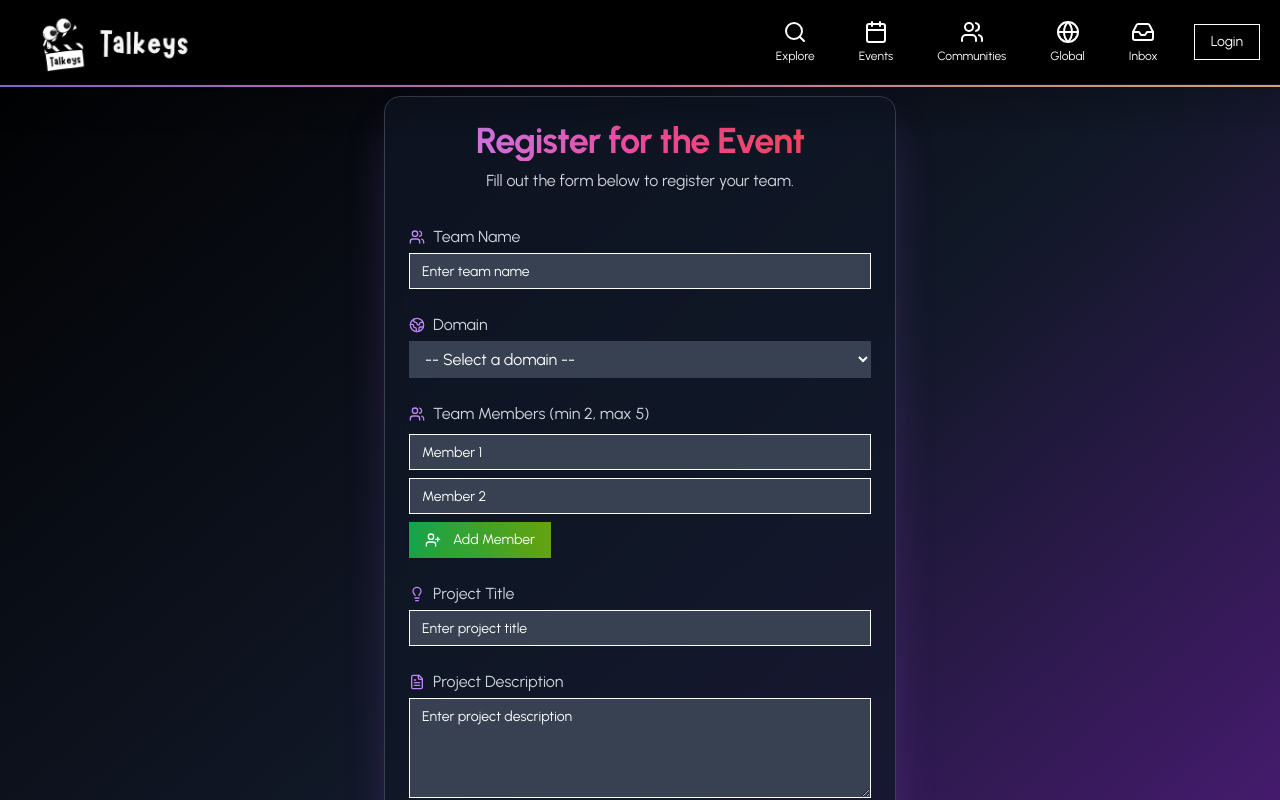
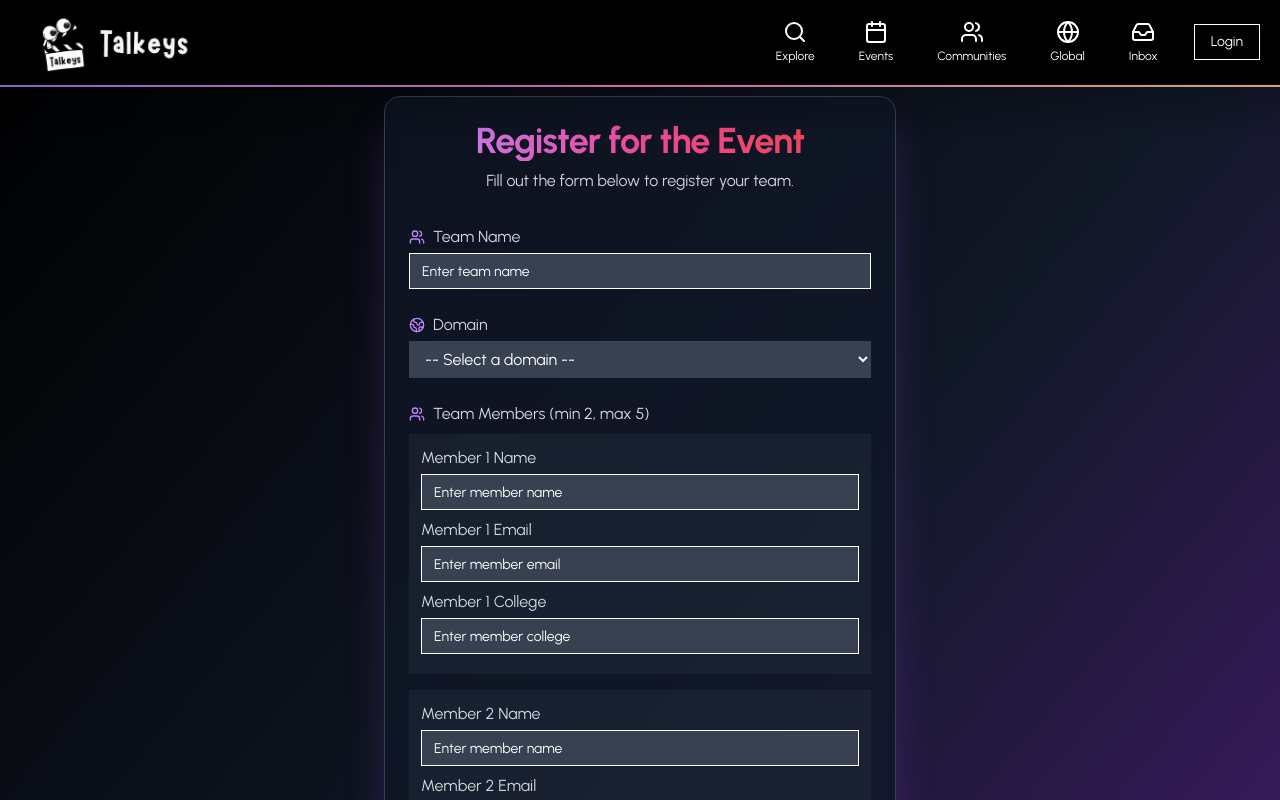
Before and after one commit to pranshugarg123/talkeys, a Next.js app in the folder Client/: page /register in a window 1280 px wide. Shown: the top 800 px of the page. Built offline with nearby package versions, Linux system fonts and the light colour scheme; a web font is replaced by a local one.

Commit message:
memberemailfix

```diff
--- a/Client/src/app/event/[id]/page.tsx
+++ b/Client/src/app/event/[id]/page.tsx
@@ -1,7 +1,6 @@
 "use client";
 
 import { useState, useEffect } from "react";
-import { useParams } from "next/navigation";
 import { Button } from "@/components/ui/button";
 import { Tabs, TabsContent, TabsList, TabsTrigger } from "@/components/ui/tabs";
 import { Badge } from "@/components/ui/badge";
@@ -24,21 +23,14 @@ import placeholderImage from "@/public/images/events.jpg";
 import type { Event, RegistrationState } from "@/types/types";
 import { Input } from "@/components/ui/input";
 import QRCode from "react-qr-code";
-<<<<<<< HEAD
 import { useParams } from "next/navigation";
 import { useRouter } from "next/navigation";
+import { motion, AnimatePresence } from "framer-motion";
 
 export default function ParticularEventPage() {
   const router = useRouter();
   const params = useParams();
   const eventId = params.id;
-=======
-import { motion, AnimatePresence } from "framer-motion";
-
-export default function ParticularEventPage() {
-	const params = useParams();
-	const eventId = params.id;
->>>>>>> 6e0be73608d8afe90b309725239b1f44b52fea80
 
 	const [event, setEvent] = useState<Event | null>(null);
 	const [loading, setLoading] = useState(true);
@@ -360,7 +352,6 @@ export default function ParticularEventPage() {
 					);
 				}
 
-<<<<<<< HEAD
         return (
           <Button
             className="bg-purple-600 hover:bg-purple-700 w-full"
@@ -372,28 +363,6 @@ export default function ParticularEventPage() {
           </Button>
         );
       }
-=======
-				return (
-					<motion.div
-						whileHover={{ scale: 1.03 }}
-						whileTap={{ scale: 0.97 }}
-					>
-						<Button
-							className="bg-purple-600 hover:bg-purple-700 w-full"
-							onClick={handleRegisterClick}
-							disabled={
-								!isEventLive ||
-								isRegistrationClosed ||
-								hasEventYetToCome
-							}
-							aria-label={ariaLabel}
-						>
-							{buttonText}
-						</Button>
-					</motion.div>
-				);
-			}
->>>>>>> 6e0be73608d8afe90b309725239b1f44b52fea80
 
 			case "teamOptions":
 				return (
--- a/Client/src/app/register/page.tsx
+++ b/Client/src/app/register/page.tsx
@@ -19,23 +19,25 @@ import { Button } from "@/components/ui/button";
 import { Input } from "@/components/ui/input";
 import { Textarea } from "@/components/ui/textarea";
 
-
+/**
+ * Updated Member type:
+ * Each member has a name, email, and college.
+ */
 type Member = {
-  value: string;
+  name: string;
+  email: string;
+  college: string;
 };
-
 
 type FormData = {
   teamName: string;
   domain: string;
-  members: Member[];
+  members: Member[]; // Now an array of objects with { name, email, college }
   projectTitle: string;
   projectDescription: string;
   contactEmail: string;
   contactPhone?: string;
 };
-
-
 
 const containerVariants = {
   hidden: { opacity: 0, y: 20 },
@@ -62,9 +64,12 @@ const itemVariants = {
 };
 
 export default function RegisterPage() {
+  const [loading, setLoading] = useState(false);
 
-    const [loading, setLoading] = useState(false);
-
+  /**
+   * Updated defaultValues to have two members,
+   * each with name, email, and college set to empty strings.
+   */
   const {
     control,
     register,
@@ -74,7 +79,10 @@ export default function RegisterPage() {
     defaultValues: {
       teamName: "",
       domain: "",
-      members: [{ value: "" }, { value: "" }],
+      members: [
+        { name: "", email: "", college: "" },
+        { name: "", email: "", college: "" },
+      ],
       projectTitle: "",
       projectDescription: "",
       contactEmail: "",
@@ -95,15 +103,11 @@ export default function RegisterPage() {
       const response = await fetch(`${process.env.BACKEND_URL}/register`, {
         method: "POST",
         headers: {
-            "Content-Type": "application/json",
-            Authorization: `Bearer ${localStorage.getItem(
-                "accessToken",
-            )}`,
+          "Content-Type": "application/json",
+          Authorization: `Bearer ${token}`,
         },
         body: JSON.stringify(data),
       });
-
-
 
       if (!response.ok) {
         throw new Error(`Request failed with status ${response.status}`);
@@ -237,24 +241,81 @@ export default function RegisterPage() {
               {fields.map((field, index) => (
                 <motion.div
                   key={field.id}
-                  className="flex items-center gap-2 mb-2"
+                  className="mb-4 p-3 bg-gray-800/60 rounded-md"
                   variants={itemVariants}
                   initial="hidden"
                   animate="visible"
                   exit={{ opacity: 0, y: -10 }}
                 >
+                  {/* Member Name */}
+                  <label className="block mb-1 text-gray-300">
+                    Member {index + 1} Name
+                  </label>
                   <Input
                     className="
                       bg-gray-700 text-white w-full
+                      mb-2
                       transition-colors duration-300
                       focus:outline-none focus:ring-2 focus:ring-purple-500
                     "
-                    placeholder={`Member ${index + 1}`}
-                    {...register(`members.${index}.value`, {
+                    placeholder="Enter member name"
+                    {...register(`members.${index}.name`, {
                       required: "Member name is required",
                     })}
-                    defaultValue={field.value}
+                    defaultValue={field.name}
                   />
+                  {errors.members?.[index]?.name && (
+                    <p className="text-red-500 text-sm mb-2">
+                      {errors.members[index].name?.message}
+                    </p>
+                  )}
+
+                  {/* Member Email */}
+                  <label className="block mb-1 text-gray-300">
+                    Member {index + 1} Email
+                  </label>
+                  <Input
+                    className="
+                      bg-gray-700 text-white w-full
+                      mb-2
+                      transition-colors duration-300
+                      focus:outline-none focus:ring-2 focus:ring-purple-500
+                    "
+                    placeholder="Enter member email"
+                    {...register(`members.${index}.email`, {
+                      required: "Member email is required",
+                    })}
+                    defaultValue={field.email}
+                  />
+                  {errors.members?.[index]?.email && (
+                    <p className="text-red-500 text-sm mb-2">
+                      {errors.members[index].email?.message}
+                    </p>
+                  )}
+
+                  {/* Member College */}
+                  <label className="block mb-1 text-gray-300">
+                    Member {index + 1} College
+                  </label>
+                  <Input
+                    className="
+                      bg-gray-700 text-white w-full
+                      mb-2
+                      transition-colors duration-300
+                      focus:outline-none focus:ring-2 focus:ring-purple-500
+                    "
+                    placeholder="Enter member college"
+                    {...register(`members.${index}.college`, {
+                      required: "Member college is required",
+                    })}
+                    defaultValue={field.college}
+                  />
+                  {errors.members?.[index]?.college && (
+                    <p className="text-red-500 text-sm mb-2">
+                      {errors.members[index].college?.message}
+                    </p>
+                  )}
+
                   {/* Remove button if more than 2 members */}
                   {fields.length > 2 && (
                     <Button
@@ -282,7 +343,7 @@ export default function RegisterPage() {
                   hover:from-green-700 hover:to-lime-700
                   transition-transform duration-300 hover:scale-105
                 "
-                onClick={() => append({ value: "" })}
+                onClick={() => append({ name: "", email: "", college: "" })}
               >
                 <UserPlus className="w-4 h-4 mr-1" />
                 Add Member
```
